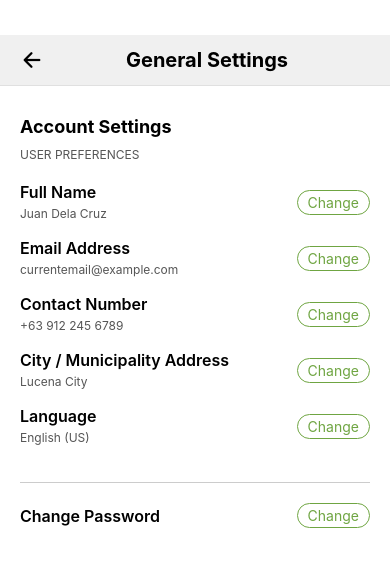
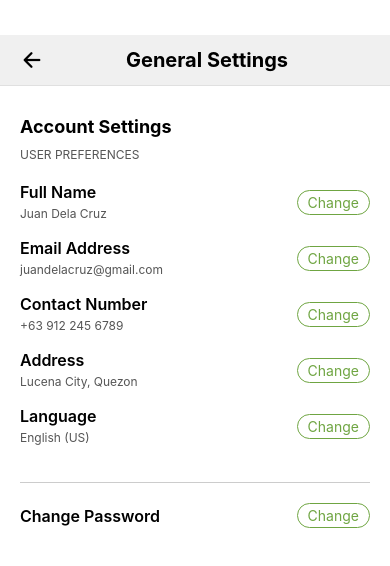
Before and after one commit to eligiorbautista/niyoghub_mobile, a React Native app: screen /AccountSettings in a window 390 px wide. Shown: the top 566 px of the page. Built offline with nearby package versions, Linux system fonts and the light colour scheme.

Commit message:
adjustments on mock user data

```diff
--- a/components/modals/AccountSettingsModal.jsx
+++ b/components/modals/AccountSettingsModal.jsx
@@ -113,11 +113,12 @@ const styles = StyleSheet.create({
     flexDirection: 'row',
     justifyContent: 'space-between',
     marginTop: 10,
+    marginHorizontal: 8,
   },
   submitButton: {
     backgroundColor: '#537F19',
     paddingVertical: 12,
-    paddingHorizontal: 10,
+    paddingHorizontal: 0,
     borderRadius: 25,
     flex: 1,
     marginRight: 10,
@@ -132,7 +133,7 @@ const styles = StyleSheet.create({
     borderColor: '#537F19',
     borderWidth: 1.3,
     paddingVertical: 10,
-    paddingHorizontal: 10,
+    paddingHorizontal: 0,
     borderRadius: 25,
     flex: 1,
   },
--- a/screens/protected/profile/ProfileScreen.jsx
+++ b/screens/protected/profile/ProfileScreen.jsx
@@ -7,7 +7,7 @@ import { useNavigation } from '@react-navigation/native';
 const mockUser = {
   fullName: "Juan Dela Cruz",
   email: "juandelacruz@gmail.com",
-  address: "Lucena City, Quezon Province, Philippines",
+  address: "Lucena City, Quezon",
   language: "English (US)",
   profilePicture: "../../../assets/farmer.png",
   accountType: "local",
--- a/screens/protected/settings/AccountSettingsScreen.jsx
+++ b/screens/protected/settings/AccountSettingsScreen.jsx
@@ -50,9 +50,9 @@ const AccountSettingsScreen = ({ navigation }) => {
         <View style={styles.infoContainer}>
           <Text style={styles.label}>
             Email Address {'\n'}
-            <Text style={styles.value}>{currentInfo.type === 'Email Address' ? currentInfo.value : 'currentemail@example.com'}</Text>
+            <Text style={styles.value}>{currentInfo.type === 'Email Address' ? currentInfo.value : 'juandelacruz@gmail.com'}</Text>
           </Text>
-          <TouchableOpacity onPress={() => handleChangePress('Email Address', 'currentemail@example.com')}>
+          <TouchableOpacity onPress={() => handleChangePress('Email Address', 'juandelacruz@gmail.com')}>
             <Text style={styles.changeButton}>Change</Text>
           </TouchableOpacity>
         </View>
@@ -69,10 +69,10 @@ const AccountSettingsScreen = ({ navigation }) => {
 
         <View style={styles.infoContainer}>
           <Text style={styles.label}>
-            City / Municipality Address {'\n'}
-            <Text style={styles.value}>{currentInfo.type === 'City / Municipality' ? currentInfo.value : 'Lucena City'}</Text>
+            Address {'\n'}
+            <Text style={styles.value}>{currentInfo.type === 'Address' ? currentInfo.value : 'Lucena City, Quezon'}</Text>
           </Text>
-          <TouchableOpacity onPress={() => handleChangePress('City / Municipality', 'Lucena City')}>
+          <TouchableOpacity onPress={() => handleChangePress('Address', 'Lucena City, Quezon')}>
             <Text style={styles.changeButton}>Change</Text>
           </TouchableOpacity>
         </View>
@@ -166,7 +166,7 @@ const styles = StyleSheet.create({
     color: '#555',
     marginBottom: 5,
     flexWrap: 'wrap',
-    fontWeight : '400'
+    fontWeight: '400'
   },
   changeButton: {
     color: '#6FA542',
```
